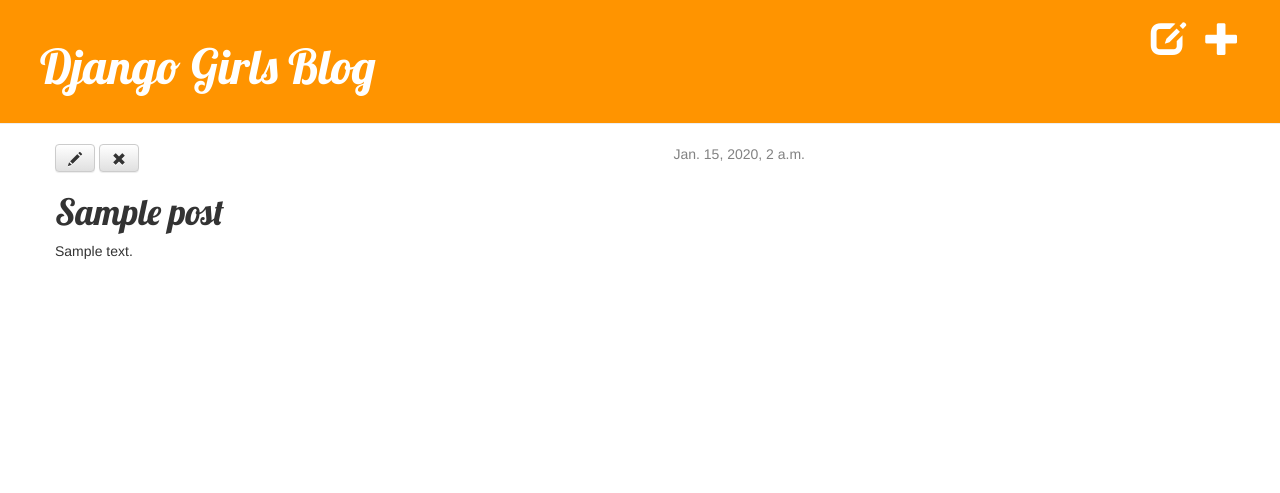
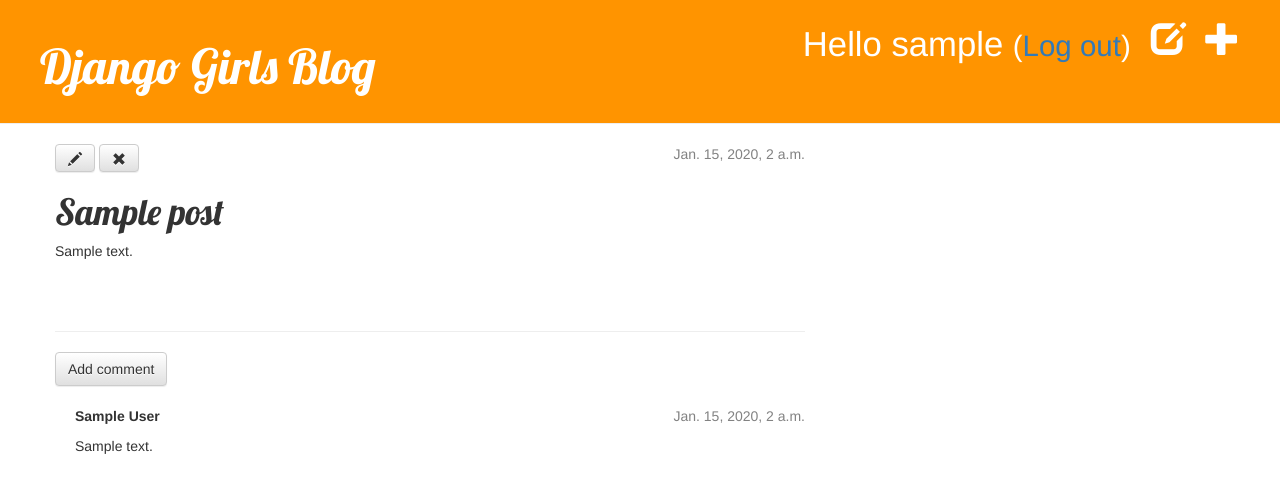
Before and after one commit to mengweij/EmpowerHerDev-blog, a Django app: page /post/1/ in a window 1280 px wide. Shown: the top 493 px of the page. Run offline with Django 4.2, Linux system fonts and the light colour scheme; a user stored in the database is signed in; tables that the repository leaves empty hold one stand-in row (values such as "Sample post"); some libraries are stand-ins or nearby versions.

Commit message:
added commenting function

```diff
--- a/blog/admin.py
+++ b/blog/admin.py
@@ -1,5 +1,6 @@
 from django.contrib import admin
-from .models import Post
+from .models import Post, Comment
 
 # 让我们的模型在admin页面上可见
 admin.site.register(Post)
+admin.site.register(Comment)
--- a/blog/models.py
+++ b/blog/models.py
@@ -20,3 +20,27 @@ class Post(models.Model):
 
     def __str__(self):
         return self.title
+
+# comment blog model
+class Comment(models.Model):
+    # 一个外键字段，关联到Post模型
+    # on_delete=models.CASCADE参数表示当关联的博客文章被删除时，与之关联的评论也会被删除。
+    # related_name='comments'参数定义了在Post模型中使用的反向关系名称，这意味着post.comments就是评论对象
+    # 可以通过post.comments.all()来获取某篇博客文章的评论
+    post = models.ForeignKey('blog.Post', on_delete=models.CASCADE, related_name='comments')
+
+    author = models.CharField(max_length=200)
+    text = models.TextField()
+    created_date = models.DateTimeField(default=timezone.now)
+    approved_comment = models.BooleanField(default=False) #用于标记评论是否得到批准，默认F
+
+    #用于批准评论的方法
+    def approve(self):
+        self.approved_comment = True
+        self.save()
+
+    def approved_comments(self):
+        return self.comments.filter(approved_comment=True)
+
+    def __str__(self):
+        return self.text
--- a/blog/static/css/blog.css
+++ b/blog/static/css/blog.css
@@ -45,3 +45,7 @@ h1, h2, h3, h4 {
 .post h1 a, .post h1 a:visited {
     color: #000000;
 }
+
+.comment {
+    margin: 20px 0px 20px 20px;
+}
--- a/blog/templates/blog/base.html
+++ b/blog/templates/blog/base.html
@@ -2,12 +2,11 @@
 <!-- 为模板引入staticfiles相关的辅助方法 -->
 
 <html>
-
   <head>
-    <link rel="stylesheet" href="//maxcdn.bootstrapcdn.com/bootstrap/3.2.0/css/bootstrap.min.css">
-    <link rel="stylesheet" href="//maxcdn.bootstrapcdn.com/bootstrap/3.2.0/css/bootstrap-theme.min.css">
-    <link rel="stylesheet" href="{% static 'css/blog.css' %}">
-    <link href="//fonts.googleapis.com/css?family=Lobster&subset=latin,latin-ext" rel="stylesheet" type="text/css">
+    <link rel="stylesheet" href="//maxcdn.bootstrapcdn.com/bootstrap/3.2.0/css/bootstrap.min.css" />
+    <link rel="stylesheet" href="//maxcdn.bootstrapcdn.com/bootstrap/3.2.0/css/bootstrap-theme.min.css" />
+    <link rel="stylesheet" href="{% static 'css/blog.css' %}" />
+    <link href="//fonts.googleapis.com/css?family=Lobster&subset=latin,latin-ext" rel="stylesheet" type="text/css" />
     <title>Django Girls blog</title>
   </head>
 
@@ -17,6 +16,11 @@
       {% if user.is_authenticated %}
         <a href="{% url 'post_new' %}" class="top-menu"><span class="glyphicon glyphicon-plus"></span></a>
         <a href="{% url 'post_draft_list' %}" class="top-menu"><span class="glyphicon glyphicon-edit"></span></a>
+        <p class="top-menu">
+          Hello {{ user.username }} <small>(<a href="{% url 'logout' %}">Log out</a>)</small>
+        </p>
+      {% else %}
+        <a href="{% url 'login' %}" class="top-menu"><span class="glyphicon glyphicon-lock"></span></a>
       {% endif %}
       <h1><a href="">Django Girls Blog</a></h1>
     </div>
@@ -25,11 +29,10 @@
       <div class="row">
         <div class="col-md-8">
           {% block content %}
+
           {% endblock %}
         </div>
       </div>
     </div>
-
   </body>
-
 </html>
--- a/blog/templates/blog/post_detail.html
+++ b/blog/templates/blog/post_detail.html
@@ -3,15 +3,39 @@
 {% block content %}
   <div class="post">
     {% if post.published_date %}
-            <div class="date">
-                {{ post.published_date }}
-            </div>
+      <div class="date">{{ post.published_date }}</div>
     {% else %}
       <a class="btn btn-default" href="{% url 'post_publish' pk=post.pk %}">Publish</a>
     {% endif %}
+
     <a class="btn btn-default" href="{% url 'post_edit' pk=post.pk %}"><span class="glyphicon glyphicon-pencil"></span></a>
     <a class="btn btn-default" href="{% url 'post_remove' pk=post.pk %}"><span class="glyphicon glyphicon-remove"></span></a>
     <h1>{{ post.title }}</h1>
     <p>{{ post.text|linebreaksbr }}</p>
   </div>
+
+  <hr />
+  <a class="btn btn-default" href="{% url 'add_comment_to_post' pk=post.pk %}">Add comment</a>
+  {% for comment in post.comments.all %}
+    {% if user.is_authenticated or comment.approved_comment %}
+    <div class="comment">
+        <div class="date">
+            {{ comment.created_date }}
+            {% if not comment.approved_comment %}
+                <a class="btn btn-default" href="{% url 'comment_remove' pk=comment.pk %}">
+                  {% include './icons/hand-thumbs-down.svg' %}
+                </a>
+                <a class="btn btn-default" href="{% url 'comment_approve' pk=comment.pk %}">
+                  {% include './icons/hand-thumbs-up.svg' %}
+                </a>
+            {% endif %}
+        </div>
+        <strong>{{ comment.author }}</strong>
+        <p>{{ comment.text|linebreaks }}</p>
+    </div>
+    {% endif %}
+{% empty %}
+  <p>No comments here yet :(</p>
+{% endfor %}
+
 {% endblock %}
--- a/blog/templates/blog/post_edit.html
+++ b/blog/templates/blog/post_edit.html
@@ -5,6 +5,7 @@
 <form method="POST" class="post-form">{% csrf_token %}
     <!-- 展示表单 -->
     {{ form.as_p }}
+
     <button type="submit" class="save btn btn-default">Save</button>
 </form>
 {% endblock %}
--- a/blog/templates/blog/post_list.html
+++ b/blog/templates/blog/post_list.html
@@ -8,6 +8,7 @@
         </div>
         <h1><a href="{% url 'post_detail' pk=post.pk %}">{{ post.title }}</a></h1>
         <p>{{ post.text|linebreaksbr }}</p>
+        <a href="{% url 'post_detail' pk=post.pk %}">Comments: {{ post.comments.all.count }}</a>
     </div>
 {% endfor %}
 {% endblock %}
--- a/blog/urls.py
+++ b/blog/urls.py
@@ -11,7 +11,9 @@ urlpatterns = [
     path('post/new/', views.post_new, name='post_new'),
     path('post/<int:pk>/edit', views.post_edit, name='post_edit'),
     path('drafts/', views.post_draft_list, name='post_draft_list'),
-    path('post/<pk>/publish/', views.post_publish, name='post_publish'),
-    path('post/<pk>/remove', views.post_remove, name='post_remove'),
-
+    path('post/<int:pk>/publish/', views.post_publish, name='post_publish'),
+    path('post/<int:pk>/remove', views.post_remove, name='post_remove'),
+    path('post/<int:pk>/comment/', views.add_comment_to_post, name='add_comment_to_post'),
+    path('comment/<int:pk>/approve/', views.comment_approve, name='comment_approve'),
+    path('comment/<int:pk>/remove/', views.comment_remove, name='comment_remove'),
 ]
--- a/blog/views.py
+++ b/blog/views.py
@@ -1,7 +1,8 @@
 from django.shortcuts import render, get_object_or_404, redirect
 from django.utils import timezone
-from .models import Post
-from .forms import PostForm
+from .models import Post, Comment
+from .forms import PostForm, CommentForm
+from django.contrib.auth.decorators import login_required
 
 #post_list方法接受 request 参数作为输入， 并 return （返回）用 render 方法渲染模板 blog/post_list.html
 def post_list(request):
@@ -13,6 +14,7 @@ def post_detail(request, pk):
     post = get_object_or_404(Post, pk=pk)
     return render(request, 'blog/post_detail.html', {'post': post})
 
+@login_required
 def post_new(request):
     if request.method == 'POST':
         form = PostForm(request.POST)
@@ -26,6 +28,7 @@ def post_new(request):
         form = PostForm()
     return render(request, 'blog/post_edit.html', {'form': form})
 
+@login_required
 def post_edit(request, pk):
     post = get_object_or_404(Post, pk=pk)
     if request.method == 'POST':
@@ -39,17 +42,45 @@ def post_edit(request, pk):
         form = PostForm(instance=post)
     return render(request, 'blog/post_edit.html', {'form': form})
 
+@login_required
 def post_draft_list(request):
     #仅获取没有发布日期这一属性的post（在new和edit方法中都设置了post是默认没有发布日期的）
     posts = Post.objects.filter(published_date__isnull=True).order_by('created_date')
     return render(request, 'blog/post_draft_list.html', {'posts': posts})
 
+@login_required
 def post_publish(request, pk):
     post = get_object_or_404(Post, pk=pk)
     post.publish() #这是在model中自定义的方法
     return redirect('post_detail', pk=pk)
 
+@login_required
 def post_remove(request, pk):
     post = get_object_or_404(Post, pk=pk)
     post.delete()
     return redirect('post_list')
+
+def add_comment_to_post(request, pk):
+    post = get_object_or_404(Post, pk=pk)
+    if request.method == "POST":
+        form = CommentForm(request.POST)
+        if form.is_valid():
+            comment = form.save(commit=False)
+            comment.post = post
+            comment.save()
+            return redirect('post_detail', pk=post.pk)
+    else:
+        form = CommentForm()
+    return render(request, 'blog/add_comment_to_post.html', {'form': form})
+
+@login_required
+def comment_approve(request, pk):
+    comment = get_object_or_404(Comment, pk=pk)
+    comment.approve()
+    return redirect('post_detail', pk=comment.post.pk)
+
+@login_required
+def comment_remove(request, pk):
+    comment = get_object_or_404(Comment, pk=pk)
+    comment.delete()
+    return redirect('post_detail', pk=comment.post.pk)
--- a/mysite/settings.py
+++ b/mysite/settings.py
@@ -123,3 +123,6 @@ STATIC_ROOT = BASE_DIR / 'static'
 # https://docs.djangoproject.com/en/4.2/ref/settings/#default-auto-field
 
 DEFAULT_AUTO_FIELD = 'django.db.models.BigAutoField'
+
+# 保证登录成功后定向到主页
+LOGIN_REDIRECT_URL = '/'
--- a/mysite/urls.py
+++ b/mysite/urls.py
@@ -16,8 +16,11 @@ Including another URLconf
 """
 from django.contrib import admin
 from django.urls import include, path
+from django.contrib.auth import views #提供authentication相关功能
 
 urlpatterns = [
     path('admin/', admin.site.urls),
+    path('accounts/login/', views.LoginView.as_view(), name='login'),
+    path('accounts/logout/', views.LogoutView.as_view(next_page='/'), name='logout'),
     path('', include('blog.urls')),
 ]
```
Also changed, not shown: blog/forms.py (+8 -1 lines), blog/templates/blog/add_comment_to_post.html (added, +9 -0 lines), blog/templates/registration/login.html (added, +24 -0 lines), blog/migrations/0002_comment.py (added), blog/templates/blog/icons/hand-thumbs-down.svg (added), blog/templates/blog/icons/hand-thumbs-up.svg (added). Lines whose indentation alone changed are shown as unchanged.
